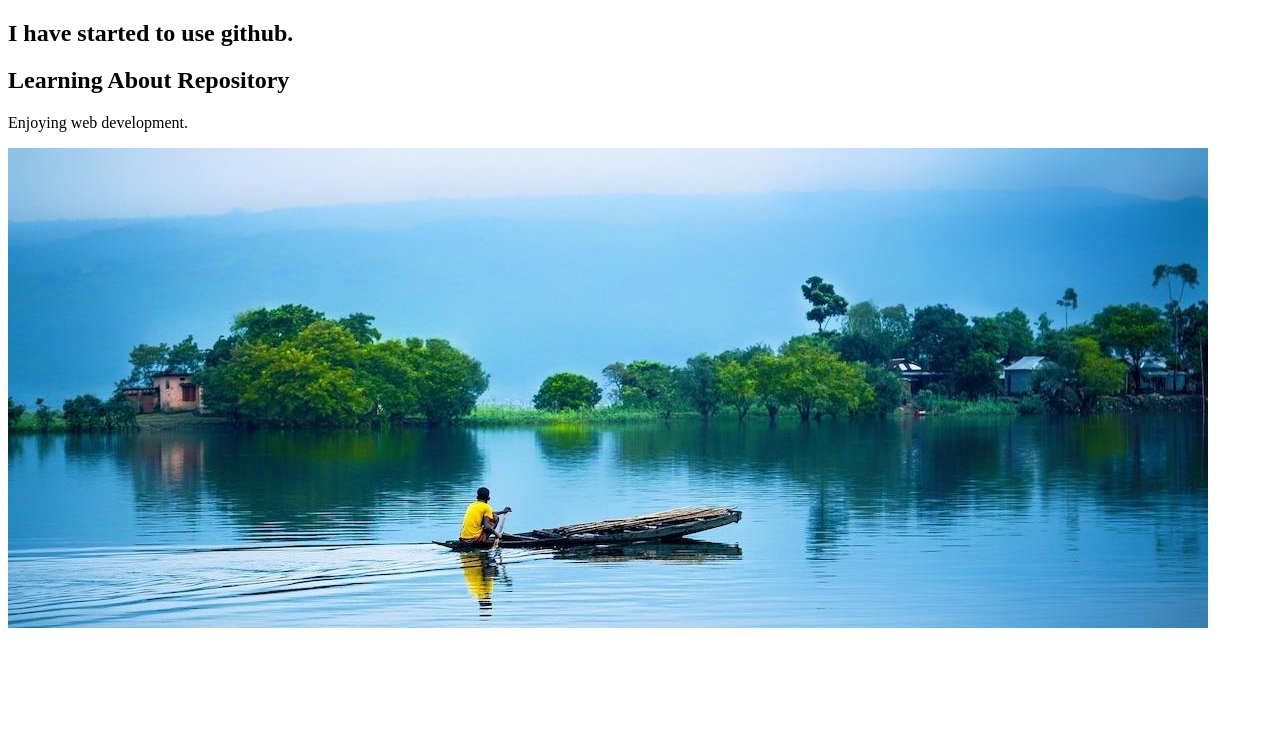
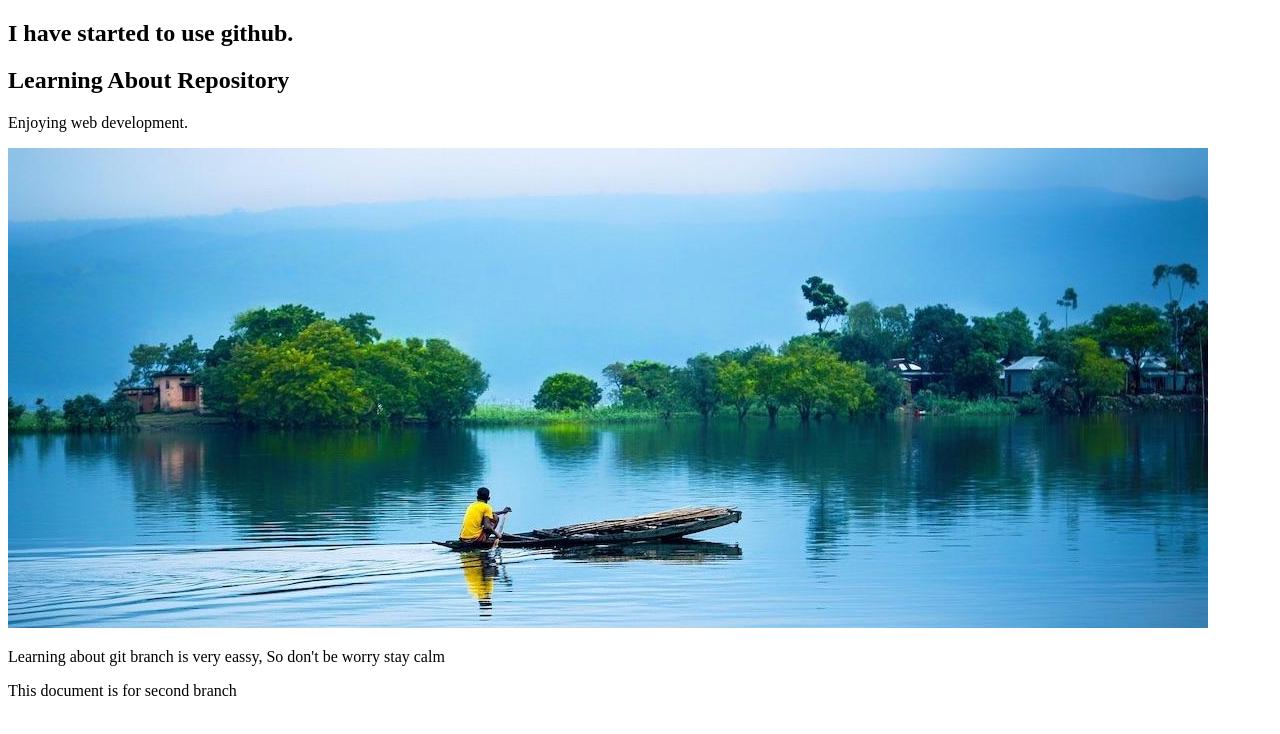
Before and after one commit to parulakhter/my-first-website, a plain HTML site: page index.html in a window 1280 px wide. Drawn offline with Linux system fonts and the light colour scheme.

Commit message:
learning about git branch

```diff
--- a/index.html
+++ b/index.html
@@ -3,12 +3,14 @@
 <head>
     <meta charset="UTF-8">
     <meta name="viewport" content="width=device-width, initial-scale=1.0">
-    <title>Document</title>
+    <title>Learning Git</title>
 </head>
 <body>
     <h2>I have started to use github.</h2>
     <h2>Learning About Repository</h2>
     <p>Enjoying web development.</p>
     <img src="images/bangladesh-1200.jpg" alt="">
+    <p>Learning about git branch is very eassy, So don't be worry stay calm</p>
+    <p>This document is for second branch</p>
 </body>
 </html>
```
